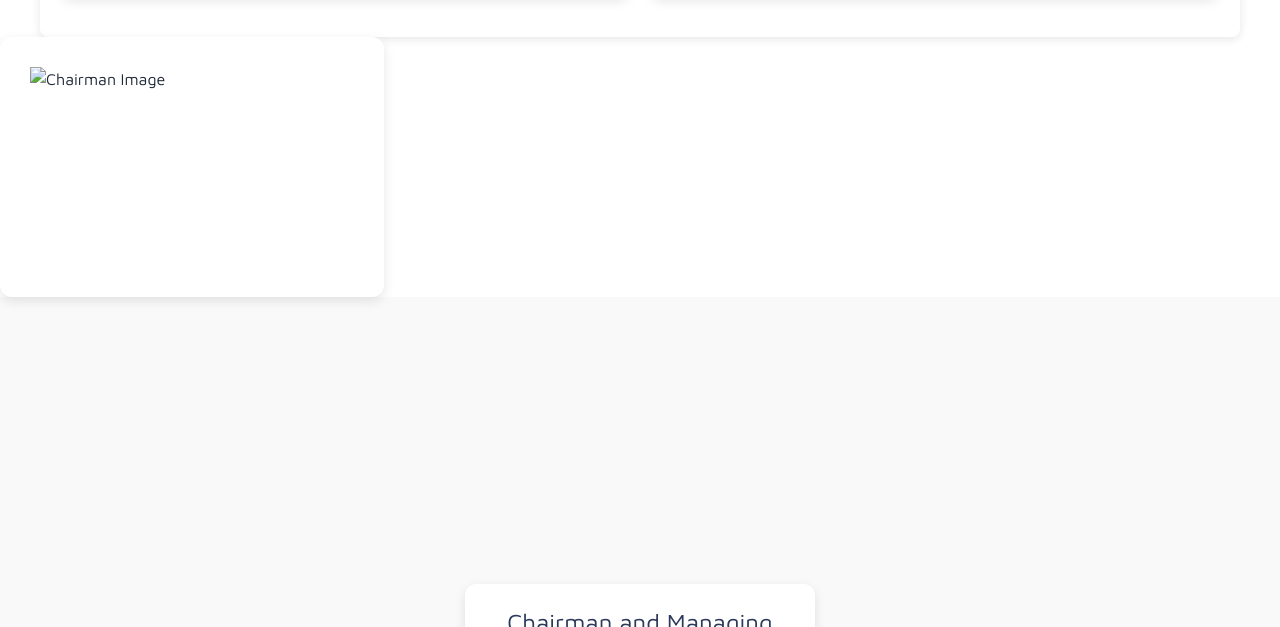
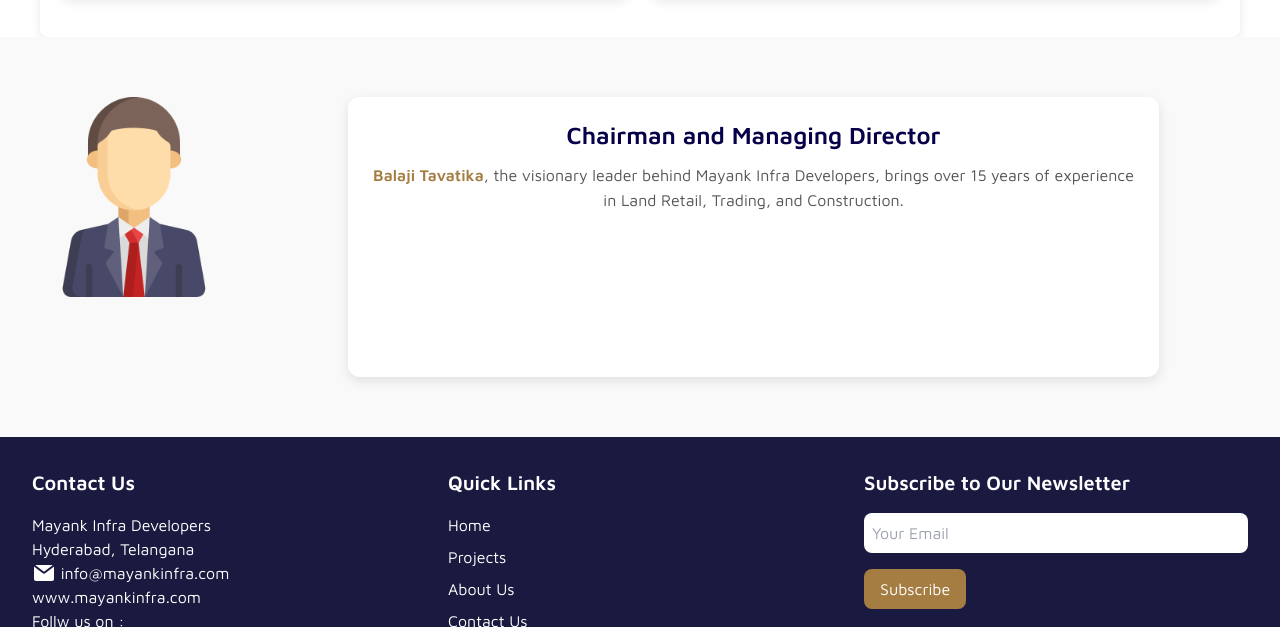
Before and after one commit to aravindnaidu09/mayank-infra-website-template1, a website: page about-us.html in a window 1280 px wide. Shown: the part 2110-2737 px from the top of the page. Drawn offline with Linux system fonts and the light colour scheme.

Commit message:
abt us chairman

```diff
--- a/about-us.html
+++ b/about-us.html
@@ -230,11 +230,16 @@
         /* Chairman Card Styles */
         .chairman-card {
             position: relative;
-            width: 350px;
+            width: 80%;
+            height: 30vh;
             border-radius: 12px;
             overflow: hidden;
             box-shadow: 0px 4px 12px rgba(0, 0, 0, 0.1);
             transition: transform 0.3s, box-shadow 0.3s;
+        }
+        .chairman-card-img {
+            width: 20%;
+            height: 35vh;
         }
 
         .chairman-card:hover {
@@ -255,7 +260,7 @@
             display: flex;
             justify-content: center;
             align-items: center;
-            height: 100vh;
+            height: 50vh;
             /* Full viewport height */
             padding: 20px;
             /* Add breathing space on all sides */
@@ -267,7 +272,8 @@
         /* Chairman Card Styles */
         .chairman-card {
             position: relative;
-            width: 350px;
+            width: 80%;
+            height: 35vh;
             border-radius: 12px;
             overflow: hidden;
             box-shadow: 0px 4px 12px rgba(0, 0, 0, 0.1);
@@ -292,7 +298,7 @@
         .chairman-image {
             width: 100%;
             height: 100%;
-            object-fit: cover;
+            object-fit: contain;
         }
 
         /* Card Body */
@@ -519,29 +525,32 @@
             </div>
         </div>
     </section>
-<section>
-    <div class="card">
+<section class="chairman-container">
+    <div class="chairman-card-img">
         <div class="card-header">
-            <img src="chairman-placeholder.jpg" alt="Chairman Image" class="chairman-image">
+            <img src="./assets/Icons/DummyUser_Male.png" alt="Chairman Image" class="chairman-image">
         </div>
     </div>
-    <div class="chairman-container">
+    <div class="">
         <div class="chairman-card">
 
             <div class="card-body">
-                <h3>Chairman and Managing Director</h3>
-                <p class="brief">Balaji Tavatika, the visionary leader behind Mayank Infra Developers, brings over 15
-                    years of experience in Land Retail, Trading, and Construction.</p>
+                <h3><b style="color: #060049;">Chairman and Managing Director</b></h3>
+                <p class="brief"><b style="color: #A57D42;">Balaji Tavatika</b>, the visionary leader behind Mayank Infra Developers, brings over 15 years of experience in Land Retail, Trading, and Construction.</p>
             </div>
             <div class="card-overlay">
-                <h3>Chairman and Managing Director - Balaji Tavatika</h3>
-                <p>The visionary leader behind Mayank Infra Developers is Balaji Tavatika, the Chairman and Managing
-                    Director. With a strong educational background in B.Com and Masters in Business Administration,
-                    Balaji brings over 15 years of experience in Land Retail, Trading, and Construction.</p>
-                <p>His approach to real estate is built on trust, transparency, and a strong belief in providing his
-                    clients with secure and profitable investment opportunities. Balaji’s leadership and commitment to
-                    quality have been instrumental in positioning Mayank Infra Developers as a trusted name in the real
-                    estate sector.</p>
+                <h3 style="color: #060049;"><b>Chairman and Managing Director - Balaji Tavatika</b></h3>
+                <ul>
+                    <li>The visionary leader behind Mayank Infra Developers is Balaji Tavatika, the Chairman and Managing
+                        Director. With a strong educational background in B.Com and Masters in Business Administration,
+                        Balaji brings over 15 years of experience in Land Retail, Trading, and Construction.</li>
+                    <li>His approach to real estate is built on trust, transparency, and a strong belief in providing his
+                        clients with secure and profitable investment opportunities. Balaji’s leadership and commitment to
+                        quality have been instrumental in positioning Mayank Infra Developers as a trusted name in the real
+                        estate sector.</li>
+                </ul>
+                <p></p>
+                <p></p>
             </div>
         </div>
     </div>
```
Also changed, not shown: assets/Icons/DummyUser_Male.png (added).
